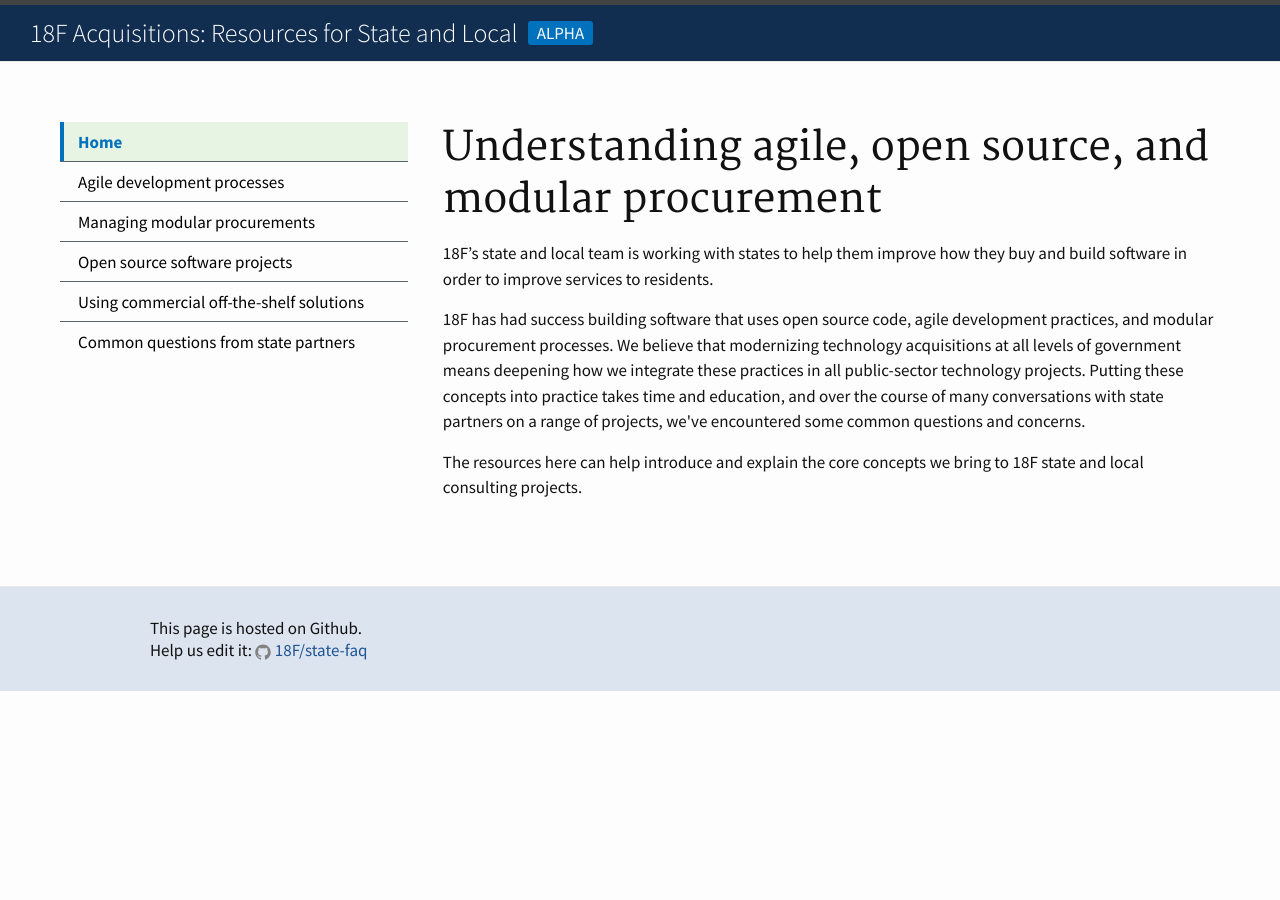
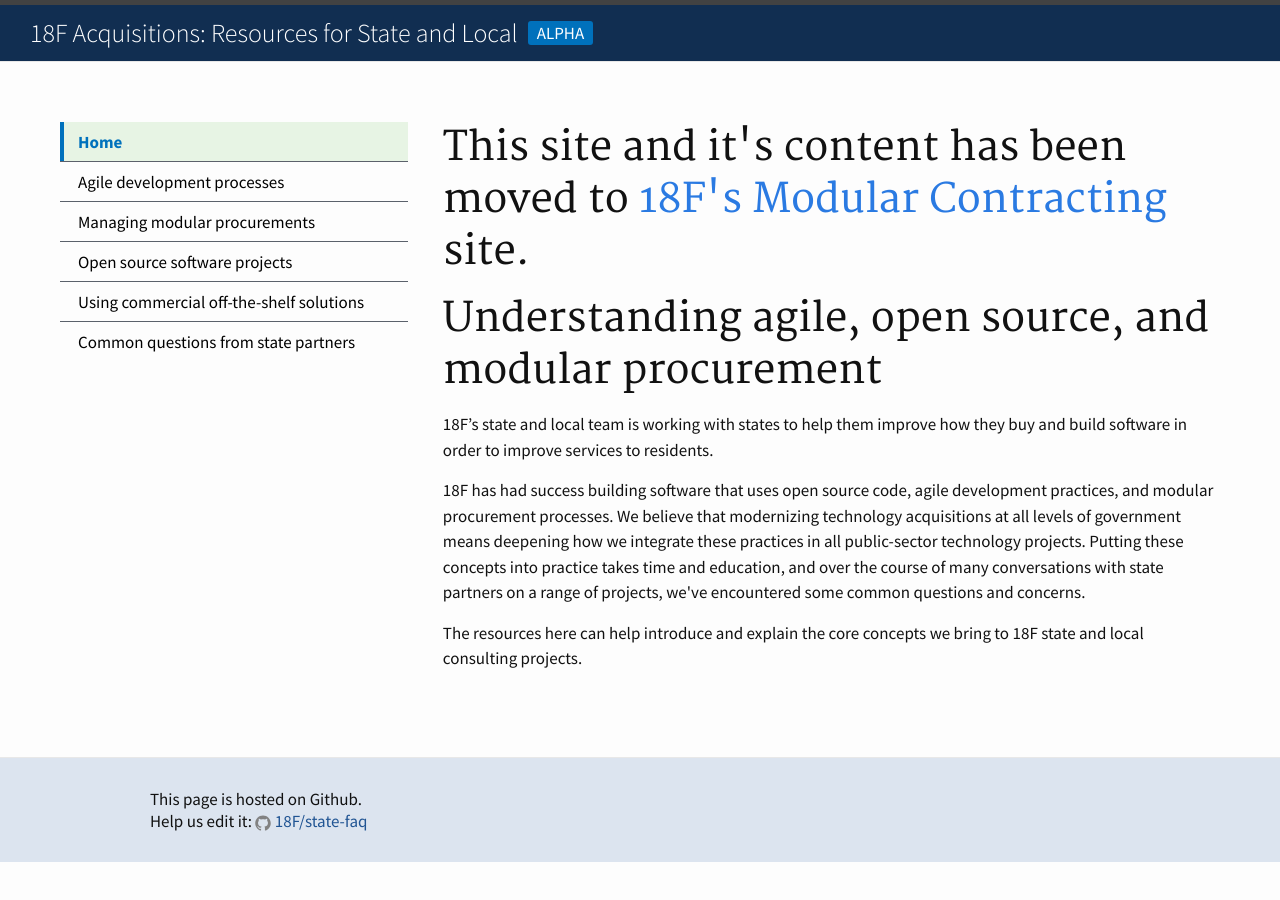
Before and after one commit to 18F/state-faq, a Jekyll site: the page built from index.html, in a window 1280 px wide. Built offline with Jekyll 4.4.1, drawn with Linux system fonts in a browser that asks for light colours.

Commit message:
Update index.html

```diff
--- a/index.html
+++ b/index.html
@@ -7,6 +7,8 @@
 ---
 
 <div class="home post">
+
+  <h1>This site and it's content has been moved to <a href="https://modularcontracting.18f.gov">18F's Modular Contracting</a> site.</h1>
 
   <h1>Understanding agile, open source, and modular procurement</h1>
 
```
